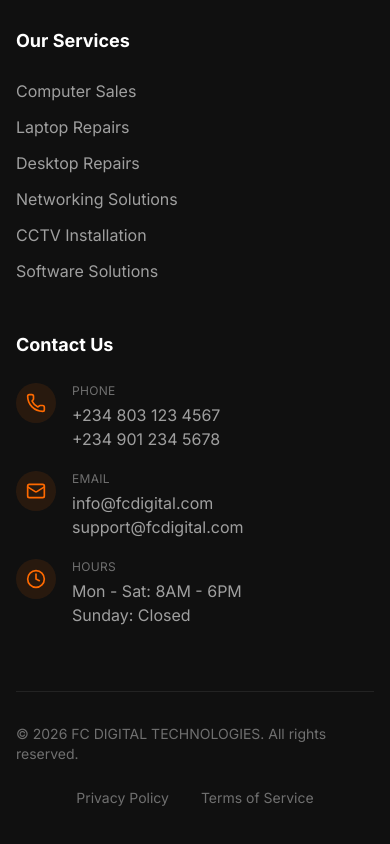
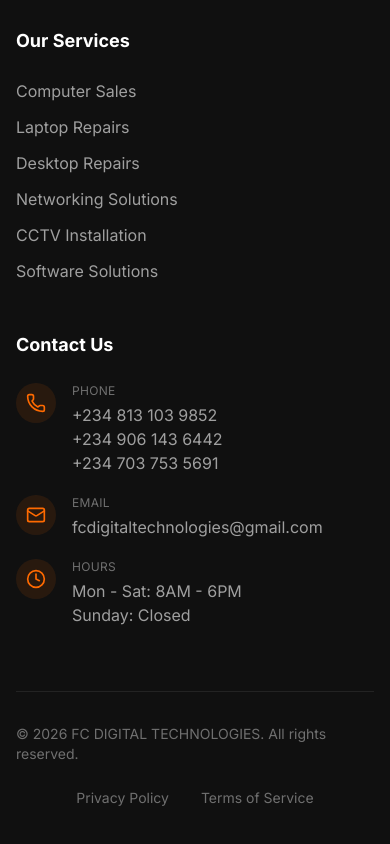
Before and after one commit to Passer-Tech-password/FC-Digital, a Next.js app: page /faq in a window 390 px wide. Shown: the part 1794-2638 px from the top of the page. Built offline with nearby package versions, Linux system fonts and the light colour scheme; no server answers.

Commit message:
chore(contact): update site contact details and address
replace outdated email addresses across hero, footer and contact page
update physical address on contact page
update phone numbers in site footer

```diff
--- a/src/app/contact/page.tsx
+++ b/src/app/contact/page.tsx
@@ -92,8 +92,7 @@ const ContactPage: React.FC = () => {
                   </div>
                   <div>
                     <h3 className="font-semibold mb-1">Email</h3>
-                    <p className="text-text-secondary">info@fcdigital.com</p>
-                    <p className="text-text-secondary">support@fcdigital.com</p>
+                    <p className="text-text-secondary">fcdigitaltechnologies@gmail.com</p>
                   </div>
                 </div>
 
@@ -103,7 +102,7 @@ const ContactPage: React.FC = () => {
                   </div>
                   <div>
                     <h3 className="font-semibold mb-1">Address</h3>
-                    <p className="text-text-secondary">123 Tech Plaza, Lagos, Nigeria</p>
+                    <p className="text-text-secondary">116 zika Avenue TN UZOKA PLAZA (TECON PLAZA) SHOP 20,26 & 27 Awka, Anambra State,Nigeria</p>
                   </div>
                 </div>
 
--- a/src/components/home/Hero.tsx
+++ b/src/components/home/Hero.tsx
@@ -144,8 +144,7 @@ const Hero: React.FC = () => {
                     </div>
                     <div>
                       <p className="text-xs text-text-tertiary uppercase tracking-wide mb-0.5">Email Us</p>
-                      <p className="text-sm font-semibold">info@fcdigital.com</p>
-                      <p className="text-sm font-semibold">support@fcdigital.com</p>
+                      <p className="text-sm font-semibold">fcdigitaltechnologies@gmail.com</p>
                     </div>
                   </div>
                 </motion.div>
--- a/src/components/layout/Footer.tsx
+++ b/src/components/layout/Footer.tsx
@@ -125,8 +125,9 @@ const Footer: React.FC = () => {
                   <p className="text-xs text-text-tertiary uppercase tracking-wide mb-1">
                     Phone
                   </p>
-                  <p className="text-text-secondary">+234 803 123 4567</p>
-                  <p className="text-text-secondary">+234 901 234 5678</p>
+                  <p className="text-text-secondary">+234 813 103 9852</p>
+                    <p className="text-text-secondary">+234 906 143 6442</p>
+                    <p className="text-text-secondary">+234 703 753 5691</p>
                 </div>
               </li>
               <li className="flex items-start gap-4">
@@ -137,8 +138,7 @@ const Footer: React.FC = () => {
                   <p className="text-xs text-text-tertiary uppercase tracking-wide mb-1">
                     Email
                   </p>
-                  <p className="text-text-secondary">info@fcdigital.com</p>
-                  <p className="text-text-secondary">support@fcdigital.com</p>
+                  <p className="text-text-secondary">fcdigitaltechnologies@gmail.com</p>
                 </div>
               </li>
               <li className="flex items-start gap-4">
```
